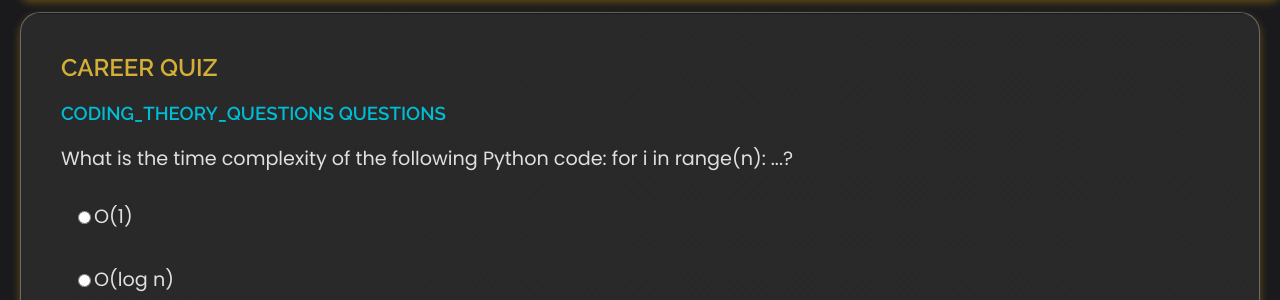
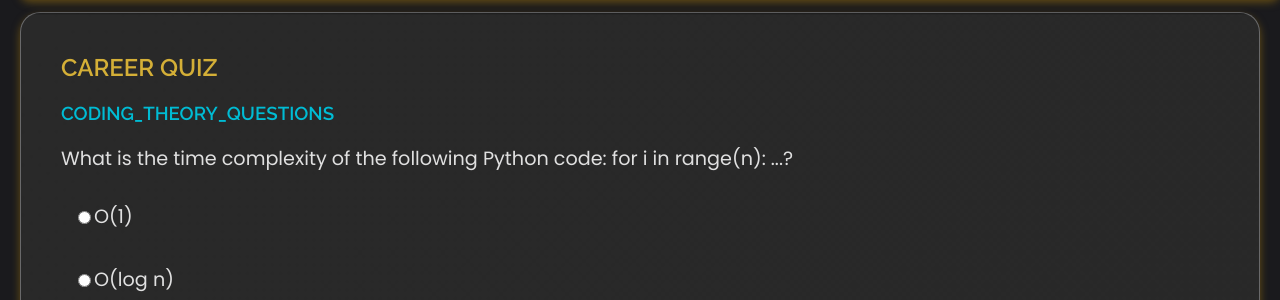
Before and after one commit to InterflowAI/agile, a Django app: page /careerquiz/ in a window 1280 px wide. Shown: the part 278-578 px from the top of the page. Run offline with Django 5.2, Linux system fonts and the light colour scheme.

Commit message:
new commit

```diff
--- a/templates/careerquiz.html
+++ b/templates/careerquiz.html
@@ -315,7 +315,7 @@
         <select id="sectionSelect" onchange="scrollToSection(this.value)">
             <option value="">Select a section</option>
             {% for category, questions in questions.items %}
-                <option value="{{ category }}">{{ category|title }} Questions</option>
+                <option value="{{ category }}">{{ category|title }} </option>
             {% endfor %}
         </select>
     </div>
@@ -326,7 +326,7 @@
             <h2>Career Quiz</h2>
 
             {% for category, questions in questions.items %}
-                <h3>{{ category|title }} Questions</h3>
+                <h3>{{ category|title }} </h3>
                 <div id="{{ category }}" class="section">
                     {% for question in questions %}
                         <p>{{ question.question }}</p>
```
Also changed, not shown: db.sqlite3.
